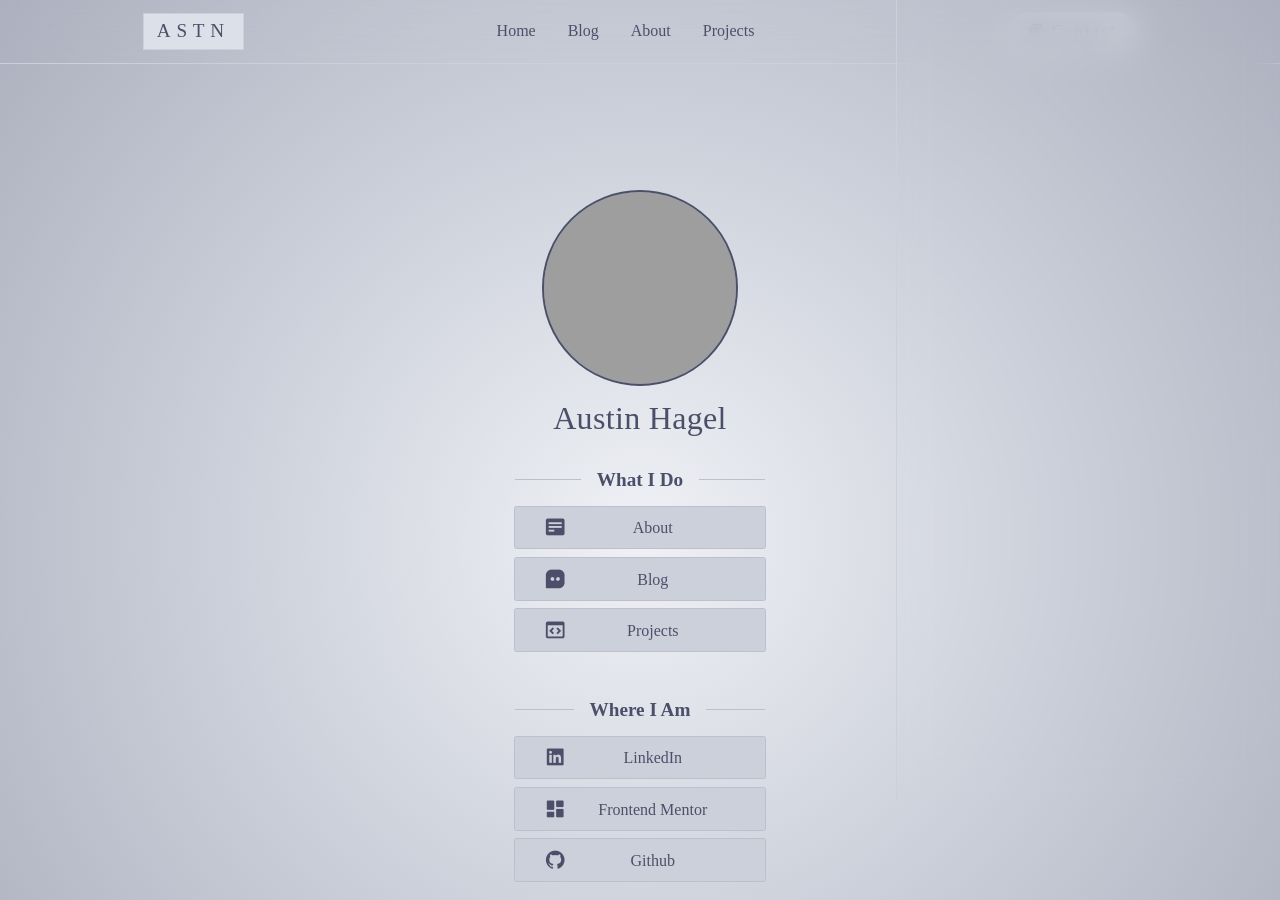
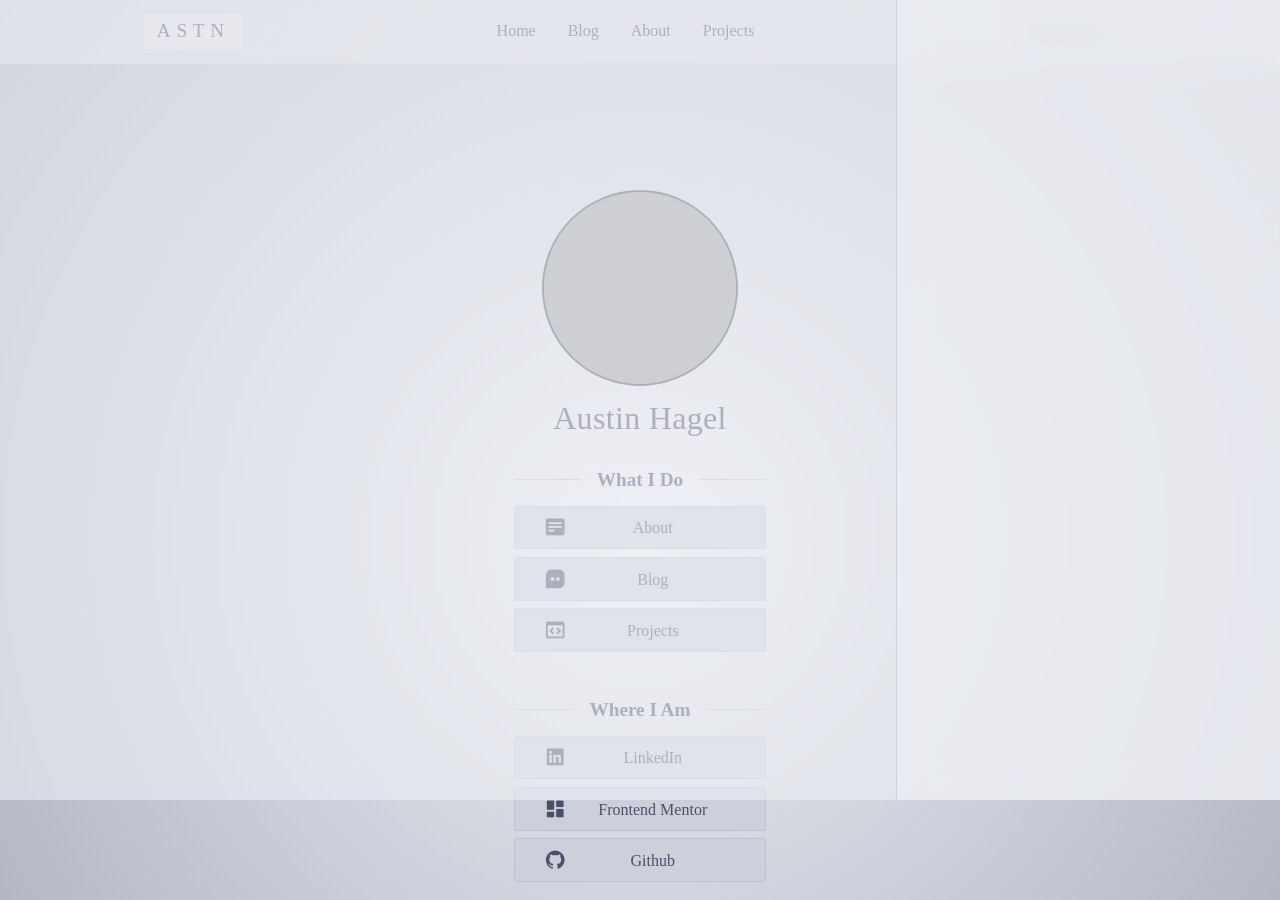
Before and after one commit to astnio/personal-website-2025, an Astro site: page / in a window 1280 px wide. Shown: the top 900 px of the page. Built offline with nearby package versions, Linux system fonts and the light colour scheme; Astro itself is replaced by a stand-in of ours; grey boxes are pictures that could not be loaded.

Commit message:
Fixed light colors not having proper transparent properties

```diff
--- a/src/components/NavDrawer.astro
+++ b/src/components/NavDrawer.astro
@@ -37,6 +37,21 @@
 
     border-left: 1px solid var(--clr-surface-0);
   }
+
+  #overlay {
+    content: '';
+    position: fixed;
+    top: 0;
+    left: 0;
+
+    width: 100%;
+    height: 100%;
+
+    background-color: var(--clr-base-trans-60);
+
+    z-index: 9;
+  }
 </style>
 
+<div id='overlay'></div>
 <div id='nav-drawer'></div>
--- a/src/styles/global.css
+++ b/src/styles/global.css
@@ -89,21 +89,21 @@
   --clr-mantle: rgb(230, 233, 239);
   --clr-crust: rgb(220, 224, 232);
 
-  --clr-text-trans-20: rgb(76, 79, 105);
-  --clr-subtext-1-trans-20: rgb(92, 95, 119);
-  --clr-subtext-0-trans-20: rgb(108, 111, 133);
+  --clr-text-trans-60: rgba(76, 79, 105, 0.6);
+  --clr-subtext-1-trans-60: rgba(92, 95, 119, 0.6);
+  --clr-subtext-0-trans-60: rgba(108, 111, 133, 0.6);
 
-  --clr-overlay-2-trans-20: rgb(124, 127, 147);
-  --clr-overlay-1-trans-20: rgb(140, 143, 161);
-  --clr-overlay-0-trans-20: rgb(156, 160, 176);
+  --clr-overlay-2-trans-60: rgba(124, 127, 147, 0.6);
+  --clr-overlay-1-trans-60: rgba(140, 143, 161, 0.6);
+  --clr-overlay-0-trans-60: rgba(156, 160, 176, 0.6);
 
-  --clr-surface-2-trans-20: rgb(172, 176, 190);
-  --clr-surface-1-trans-20: rgb(188, 192, 204);
-  --clr-surface-0-trans-20: rgb(204, 208, 218);
+  --clr-surface-2-trans-60: rgba(172, 176, 190, 0.6);
+  --clr-surface-1-trans-60: rgba(188, 192, 204, 0.6);
+  --clr-surface-0-trans-60: rgba(204, 208, 218, 0.6);
 
-  --clr-base-trans-20: rgb(239, 241, 245);
-  --clr-mantle-trans-20: rgb(230, 233, 239);
-  --clr-crust-trans-20: rgb(220, 224, 232);
+  --clr-base-trans-60: rgba(239, 241, 245, 0.6);
+  --clr-mantle-trans-60: rgba(230, 233, 239, 0.6);
+  --clr-crust-trans-60: rgba(220, 224, 232, 0.6);
 
   --clr-gradient-bg: radial-gradient(
     circle,
```
